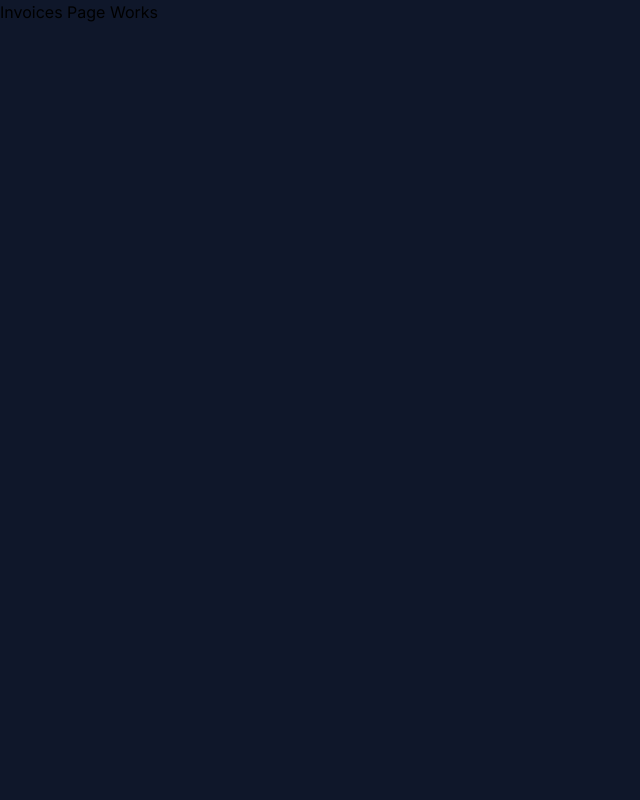
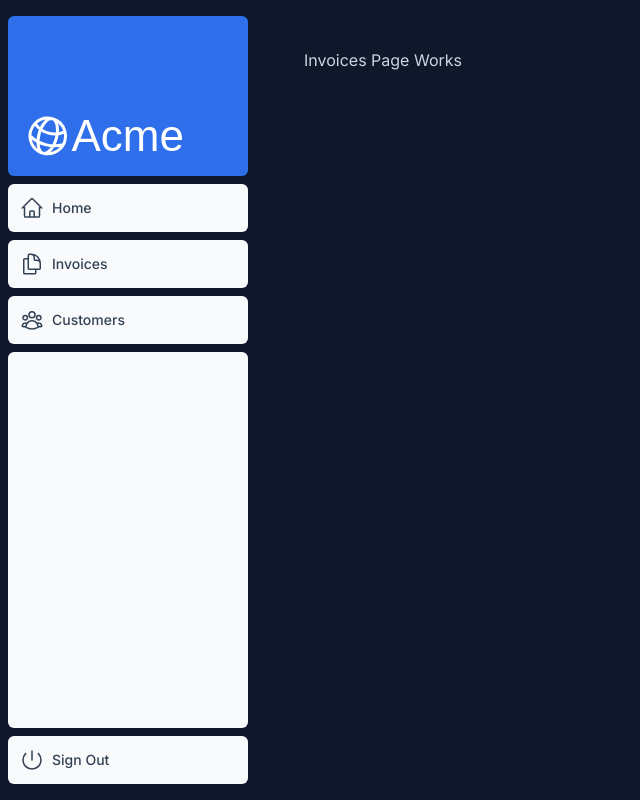
Before and after one commit to CallMeHeda/Dashboard-nextjs, a Next.js app: page /dashboard/invoices in a window 1280 px wide. Shown: the whole page, without its empty margins (0-640 px from the left). Built offline with nearby package versions, Linux system fonts and the light colour scheme; a web font is replaced by a local one.

Commit message:
chapter 4 - Layouts & pages complete

```diff
--- /dev/null
+++ b/app/dashboard/layout.tsx
@@ -0,0 +1,12 @@
+import SideNav from '@/app/ui/dashboard/sidenav';
+
+export default function Layout({ children }: { children: React.ReactNode }) {
+  return (
+    <div className="flex h-screen flex-col md:flex-row md:overflow-hidden">
+      <div className="w-full flex-none md:w-64">
+        <SideNav />
+      </div>
+      <div className="flex-grow p-6 md:overflow-y-auto md:p-12">{children}</div>
+    </div>
+  );
+}
--- a/app/layout.tsx
+++ b/app/layout.tsx
@@ -10,7 +10,7 @@
   return (
     <html lang="en">
       <body
-        className={`${inter.className} bg-slate-900 antialiased dark:text-slate-300`}
+        className={`${inter.className} bg-slate-900 text-slate-300 antialiased`}
       >
         {children}
       </body>
--- a/app/ui/dashboard/nav-links.tsx
+++ b/app/ui/dashboard/nav-links.tsx
@@ -25,7 +25,7 @@
           <a
             key={link.name}
             href={link.href}
-            className="flex h-[48px] grow items-center justify-center gap-2 rounded-md bg-gray-50 p-3 text-sm font-medium hover:bg-sky-100 hover:text-blue-600 md:flex-none md:justify-start md:p-2 md:px-3"
+            className="flex h-[48px] grow items-center justify-center gap-2 rounded-md bg-gray-50 p-3 text-sm font-medium text-slate-700 hover:bg-sky-100 hover:text-blue-600 md:flex-none md:justify-start md:p-2 md:px-3"
           >
             <LinkIcon className="w-6" />
             <p className="hidden md:block">{link.name}</p>
--- a/app/ui/dashboard/sidenav.tsx
+++ b/app/ui/dashboard/sidenav.tsx
@@ -18,7 +18,7 @@
         <NavLinks />
         <div className="hidden h-auto w-full grow rounded-md bg-gray-50 md:block"></div>
         <form>
-          <button className="flex h-[48px] w-full grow items-center justify-center gap-2 rounded-md bg-gray-50 p-3 text-sm font-medium hover:bg-sky-100 hover:text-blue-600 md:flex-none md:justify-start md:p-2 md:px-3">
+          <button className="flex h-[48px] w-full grow items-center justify-center gap-2 rounded-md bg-gray-50 p-3 text-sm font-medium text-slate-700 hover:bg-sky-100 hover:text-blue-600 md:flex-none md:justify-start md:p-2 md:px-3">
             <PowerIcon className="w-6" />
             <div className="hidden md:block">Sign Out</div>
           </button>
```
